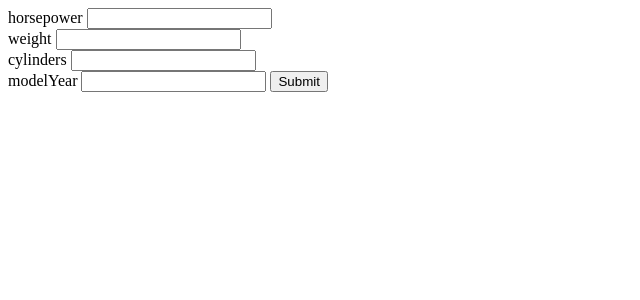
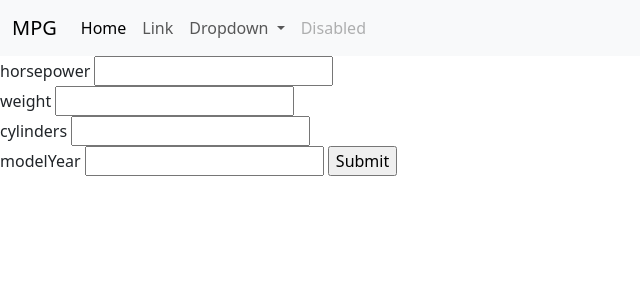
Before and after one commit to Dynamo700/Machine_Learning_Project, a Flask app: page /mpg in a window 1280 px wide. Shown: the top 300 px of the page, without its empty margins (0-640 px from the left). Run offline with Flask 3, Linux system fonts and the light colour scheme; parts of the project's set-up code (start-up, migrations or seed data) failed here and were passed over.

Commit message:
-Bootstrap navbar added.

```diff
--- a/templates/index.html
+++ b/templates/index.html
@@ -2,9 +2,44 @@
 <html lang="en">
 <head>
     <meta charset="UTF-8">
+    <meta name="viewport" content="width=device-width, initial-scale=1">
+    <link rel="stylesheet" href="https://cdn.jsdelivr.net/npm/bootstrap@5.3.2/dist/css/bootstrap.min.css">
     <title>Mpg</title>
 </head>
 <body>
+
+<nav class="navbar navbar-expand-lg bg-body-tertiary">
+  <div class="container-fluid">
+    <a class="navbar-brand" href="#">MPG</a>
+    <button class="navbar-toggler" type="button" data-bs-toggle="collapse" data-bs-target="#navbarSupportedContent" aria-controls="navbarSupportedContent" aria-expanded="false" aria-label="Toggle navigation">
+      <span class="navbar-toggler-icon"></span>
+    </button>
+    <div class="collapse navbar-collapse" id="navbarSupportedContent">
+      <ul class="navbar-nav me-auto mb-2 mb-lg-0">
+        <li class="nav-item">
+          <a class="nav-link active" aria-current="page" href="#">Home</a>
+        </li>
+        <li class="nav-item">
+          <a class="nav-link" href="#">Link</a>
+        </li>
+        <li class="nav-item dropdown">
+          <a class="nav-link dropdown-toggle" href="#" role="button" data-bs-toggle="dropdown" aria-expanded="false">
+            Dropdown
+          </a>
+          <ul class="dropdown-menu">
+            <li><a class="dropdown-item" href="#">Action</a></li>
+            <li><a class="dropdown-item" href="#">Another action</a></li>
+            <li><hr class="dropdown-divider"></li>
+            <li><a class="dropdown-item" href="#">Something else here</a></li>
+          </ul>
+        </li>
+        <li class="nav-item">
+          <a class="nav-link disabled" aria-disabled="true">Disabled</a>
+        </li>
+      </ul>
+    </div>
+  </div>
+</nav>
 <form method="post">
     <label>horsepower</label>
     {{ form.horsepower() }}
```
Also changed, not shown: templates/diabetes.html (+34 -0 lines).
